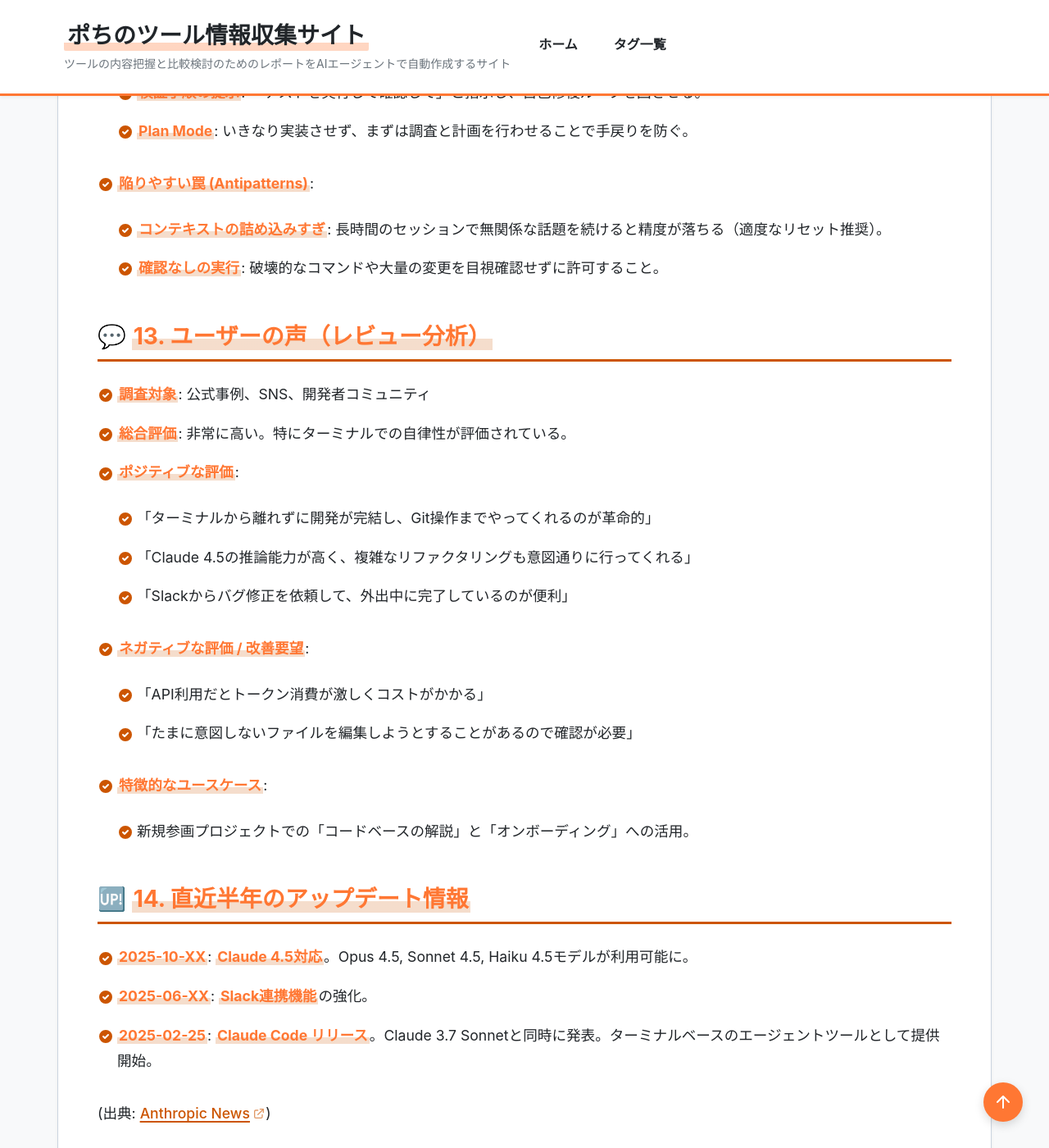
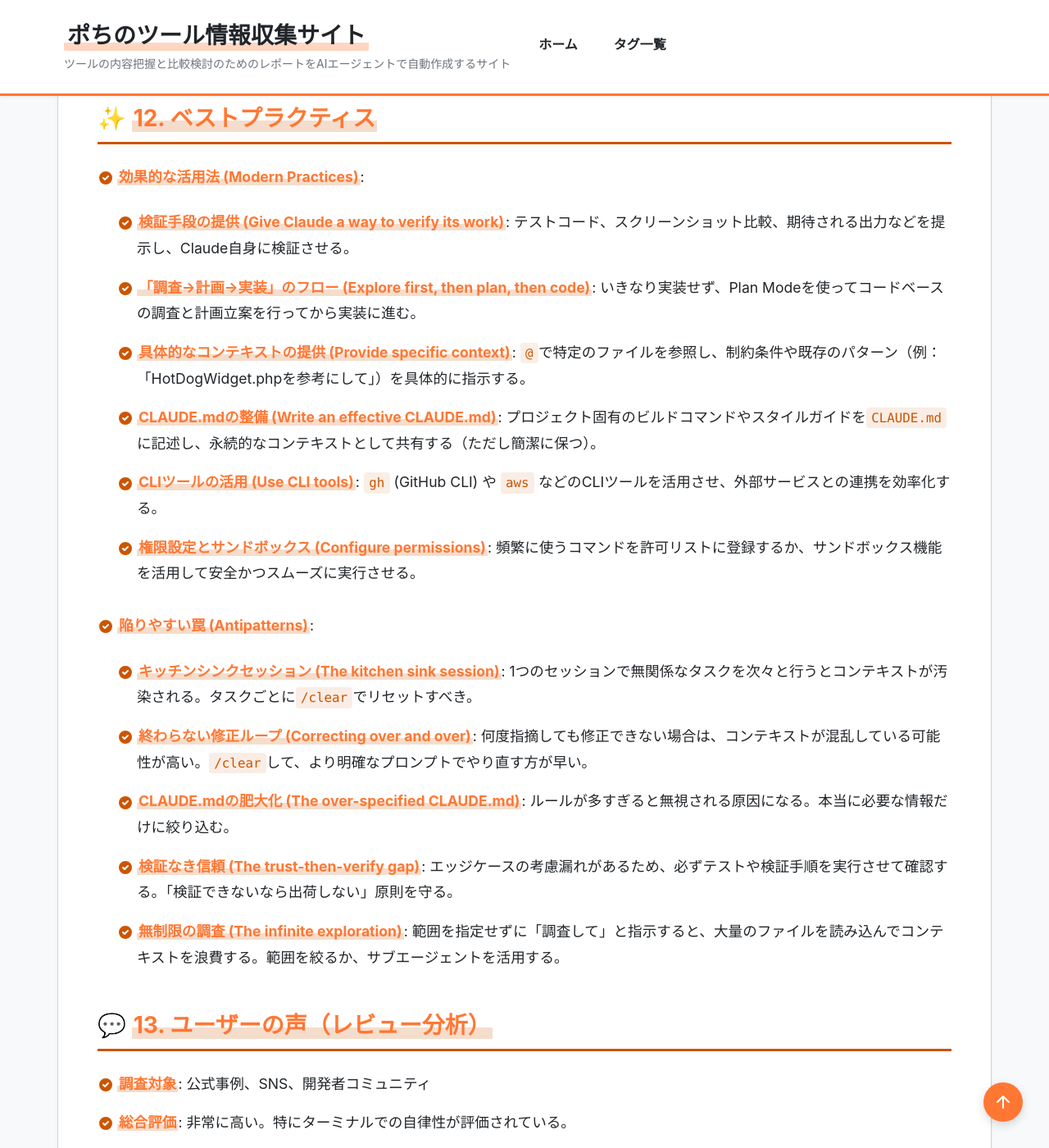
Before and after one commit to aegisfleet/tool-survey-report, a Jekyll site: the page built from _reports/claude-code.md, in a window 1280 px wide and 1400 px high, scrolled down 8370 px. Shown: the whole window at 82% size. Built offline with Jekyll 4.4.1, drawn with Linux system fonts in a browser that asks for light colours; some of the changed text lies outside the part shown.

Commit message:
Update Claude Code report with latest changelog and best practices (#534)
- Updated Section 3 (Major Features) to include LSP, Claude in Chrome, and Plugin System.
- Updated Section 12 (Best Practices) with detailed Modern Practices and Antipatterns from official docs.
- Updated Section 14 (Recent Updates) with changelog info for v2.0.0 through v2.1.x (Jan 2026).
- Verified site build.

Co-authored-by: google-labs-jules[bot] <161369871+google-labs-jules[bot]@users.noreply.github.com>

```diff
--- a/_reports/claude-code.md
+++ b/_reports/claude-code.md
@@ -88,6 +88,9 @@ relationships:
 * **MCP (Model Context Protocol) 対応**: データベース、GitHub、Jiraなどの外部ツールと標準プロトコルで接続し、情報の取得や操作が可能。
 * **安全な実行**: ファイルの変更やコマンド実行の前に必ずユーザーの許可を求める（設定により変更可能）。
 * **CLAUDE.md**: プロジェクト固有のルールやコマンドを記述した設定ファイルを読み込み、文脈に沿った作業を行う。
+* **LSP (Language Server Protocol) サポート**: コードの定義ジャンプ、参照検索、ホバー表示などのコードインテリジェンス機能を提供。
+* **Claude in Chrome (Beta)**: ブラウザを直接制御し、UIの検証やWebベースのワークフローを実行可能。
+* **プラグインシステム**: カスタムコマンド、エージェント、MCPサーバーなどをバンドルしたプラグインを導入し機能を拡張できる。
 
 ## **4. 特徴・強み (Pros)**
 
@@ -164,12 +167,18 @@ relationships:
 ## **12. ベストプラクティス**
 
 * **効果的な活用法 (Modern Practices)**:
-  * **CLAUDE.mdの活用**: プロジェクトのルートにコーディング規約やビルド手順を記述したファイルを配置する。
-  * **検証手順の提示**: 「テストを実行して確認して」と指示し、自己修復ループを回させる。
-  * **Plan Mode**: いきなり実装させず、まずは調査と計画を行わせることで手戻りを防ぐ。
+  * **検証手段の提供 (Give Claude a way to verify its work)**: テストコード、スクリーンショット比較、期待される出力などを提示し、Claude自身に検証させる。
+  * **「調査→計画→実装」のフロー (Explore first, then plan, then code)**: いきなり実装せず、Plan Modeを使ってコードベースの調査と計画立案を行ってから実装に進む。
+  * **具体的なコンテキストの提供 (Provide specific context)**: `@`で特定のファイルを参照し、制約条件や既存のパターン（例：「HotDogWidget.phpを参考にして」）を具体的に指示する。
+  * **CLAUDE.mdの整備 (Write an effective CLAUDE.md)**: プロジェクト固有のビルドコマンドやスタイルガイドを`CLAUDE.md`に記述し、永続的なコンテキストとして共有する（ただし簡潔に保つ）。
+  * **CLIツールの活用 (Use CLI tools)**: `gh` (GitHub CLI) や `aws` などのCLIツールを活用させ、外部サービスとの連携を効率化する。
+  * **権限設定とサンドボックス (Configure permissions)**: 頻繁に使うコマンドを許可リストに登録するか、サンドボックス機能を活用して安全かつスムーズに実行させる。
 * **陥りやすい罠 (Antipatterns)**:
-  * **コンテキストの詰め込みすぎ**: 長時間のセッションで無関係な話題を続けると精度が落ちる（適度なリセット推奨）。
-  * **確認なしの実行**: 破壊的なコマンドや大量の変更を目視確認せずに許可すること。
+  * **キッチンシンクセッション (The kitchen sink session)**: 1つのセッションで無関係なタスクを次々と行うとコンテキストが汚染される。タスクごとに`/clear`でリセットすべき。
+  * **終わらない修正ループ (Correcting over and over)**: 何度指摘しても修正できない場合は、コンテキストが混乱している可能性が高い。`/clear`して、より明確なプロンプトでやり直す方が早い。
+  * **CLAUDE.mdの肥大化 (The over-specified CLAUDE.md)**: ルールが多すぎると無視される原因になる。本当に必要な情報だけに絞り込む。
+  * **検証なき信頼 (The trust-then-verify gap)**: エッジケースの考慮漏れがあるため、必ずテストや検証手順を実行させて確認する。「検証できないなら出荷しない」原則を守る。
+  * **無制限の調査 (The infinite exploration)**: 範囲を指定せずに「調査して」と指示すると、大量のファイルを読み込んでコンテキストを浪費する。範囲を絞るか、サブエージェントを活用する。
 
 ## **13. ユーザーの声（レビュー分析）**
 
@@ -187,11 +196,13 @@ relationships:
 
 ## **14. 直近半年のアップデート情報**
 
-* **2025-10-XX**: **Claude 4.5対応**。Opus 4.5, Sonnet 4.5, Haiku 4.5モデルが利用可能に。
-* **2025-06-XX**: **Slack連携機能**の強化。
-* **2025-02-25**: **Claude Code リリース**。Claude 3.7 Sonnetと同時に発表。ターミナルベースのエージェントツールとして提供開始。
+* **2026-01 (v2.1.x)**: **タスク管理とカスタマイズ性の向上**。新しいタスク管理システムの導入、キーボードショートカットのカスタマイズ機能 (`/keybindings`)、Bashモードでの履歴ベースのオートコンプリート機能などが追加された。
+* **2025-Late (v2.0.7x)**: **機能拡張と統合の強化**。コードインテリジェンス機能を提供するLSP (Language Server Protocol) ツール、ブラウザを直接制御するClaude in Chrome (Beta) が追加された。
+* **2025-Late (v2.0.5x - v2.0.6x)**: **バックグラウンドエージェントとOpus 4.5**。エージェントをバックグラウンドで実行する機能や、Proユーザー向けのClaude 4.5 Opusモデルの利用が可能になった。
+* **2025-Late (v2.0.12)**: **プラグインシステム公開**。カスタムコマンドやエージェントをプラグインとして導入・管理できる仕組み (`/plugin`) がリリースされた。
+* **2025-09 (v2.0.0)**: **Claude Code GA & VS Code拡張**。Claude Codeが一般公開 (GA) され、ネイティブVS Code拡張機能がリリースされた。
 
-(出典: [Anthropic News](https://www.anthropic.com/news))
+(出典: [Claude Code Changelog](https://github.com/anthropics/claude-code/blob/main/CHANGELOG.md))
 
 ## **15. 類似ツールとの比較**
 
```
